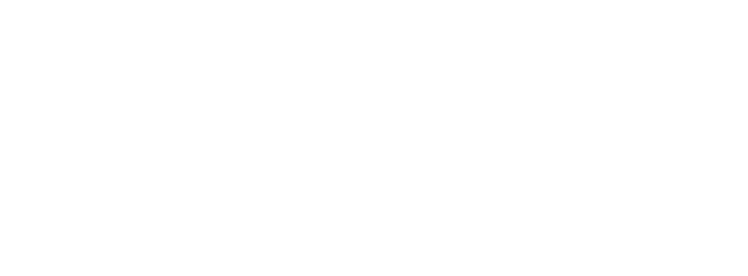
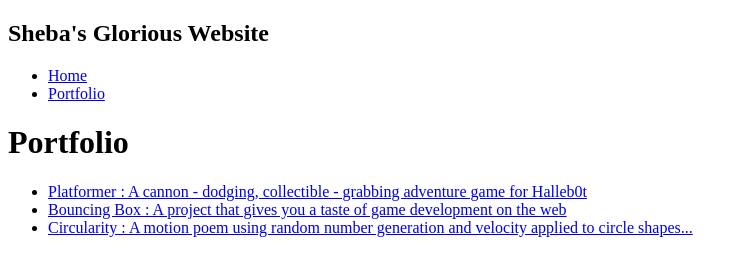
Before and after one commit to SameerChawki/sameerchawki.github.io, a plain HTML site: page portfolio.html in a window 1280 px wide. Shown: the whole page, without its empty margins (0-748 px from the left). Drawn offline with Linux system fonts and the light colour scheme.

Commit message:
Added first draft of portfolio

```diff
--- a/portfolio.html
+++ b/portfolio.html
@@ -1,11 +1,32 @@
 <!DOCTYPE HTML>
 <html>
     <head>
+    <title>Sameer's Portfolio</title>
     </head>
 
     <body>
       <div id="all-contents">
-
+          <nav>
+              <h1>Sheba's Glorious Website</h1>
+              <ul id="nav-ul">
+                  <li class="nav-li">
+                    <a class="nav-a" href="index.html">Home</a>
+                  </li>
+                  <li class="nav-li">
+                    <a class="nav-a" href="portfolio.html">Portfolio</a>
+                  </li>
+              </ul>
+          </nav>
+          <main>
+            <div class="content">
+                <h1>Portfolio</h1>
+                <ul id="portfolio">
+                   <li><a href="projects/platformer/">Platformer : A cannon - dodging, collectible - grabbing adventure game for Halleb0t</a></li>
+                   <li><a href="projects/bouncing-box/">Bouncing Box : A project that gives you a taste of game development on the web </a></li>
+                   <li><a href="projects/circularity/">Circularity : A motion poem using random number generation and velocity applied to circle shapes...</a></li>
+                </ul>
+            </div>
+        </main>
       </div>
     </body>
 </html>
```
Also changed, not shown: index.html (+1 -1 lines).
